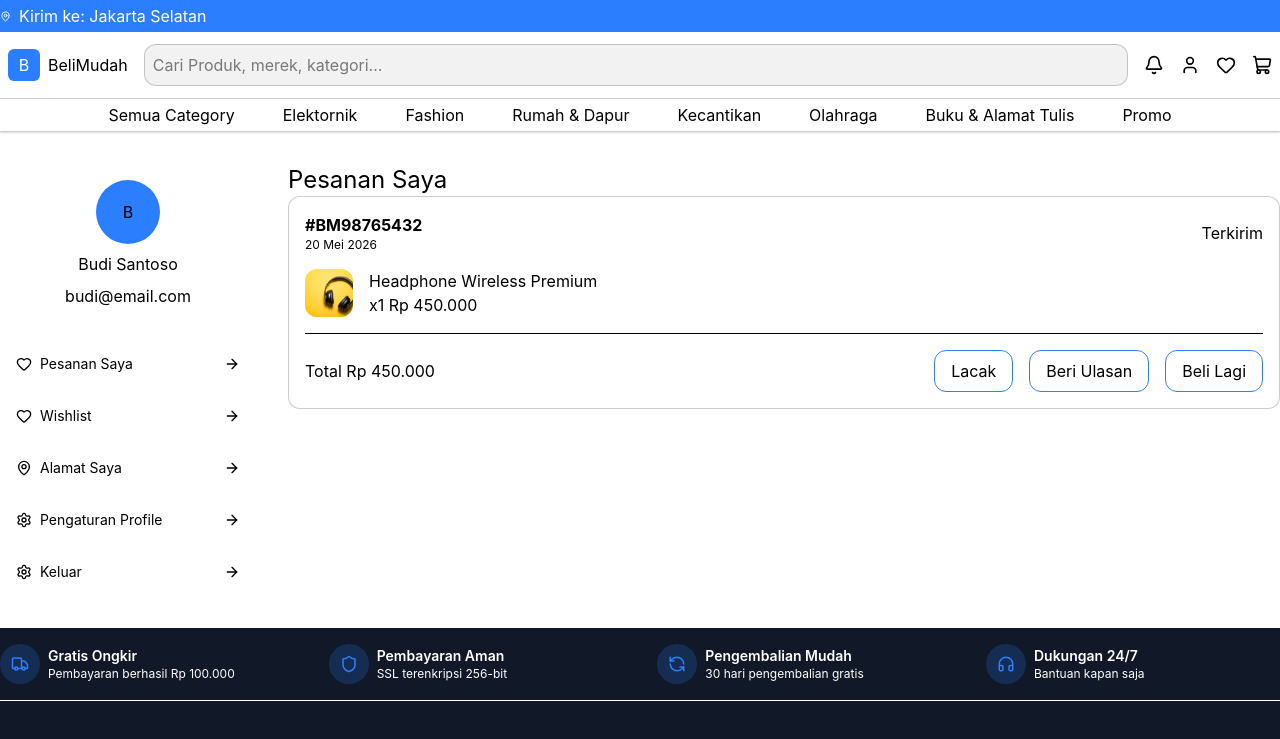
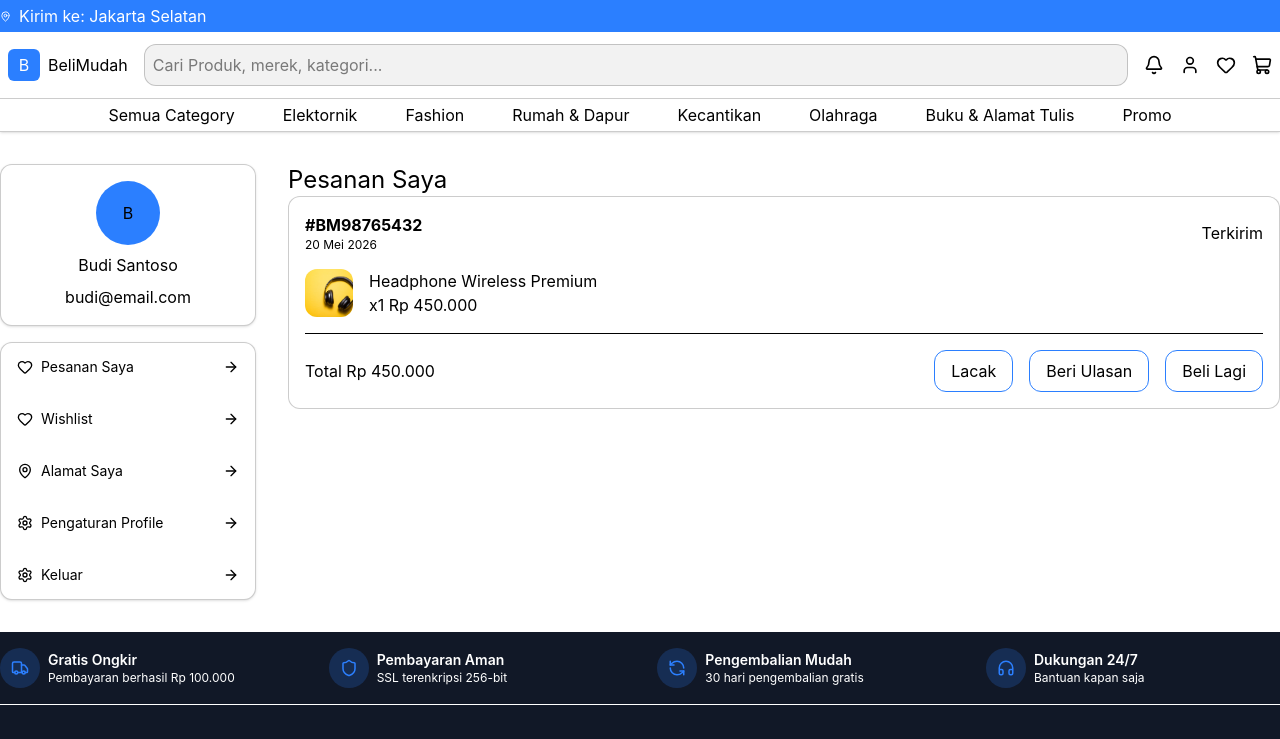
Before and after one commit to zackyrafian/belimudah, a React (Vite) app: page /profile in a window 1280 px wide. Shown: the top 739 px of the page. Built offline with nearby package versions, Linux system fonts and the light colour scheme.

Commit message:
style: add border & shadow card

```diff
--- a/src/components/layouts/profile.layout.jsx
+++ b/src/components/layouts/profile.layout.jsx
@@ -36,13 +36,13 @@ export default function ProfileLayout() {
     <MainLayout>
       <div className="flex flex-row gap-8">
         <div className="w-1/5 flex flex-col gap-4">
-          <div className="flex flex-col gap-2 rounded-xl items-center justify-center bg-white border-black/20 p-4">
+          <div className="flex flex-col gap-2 rounded-xl shadow-sm items-center justify-center bg-white border-black/20 border p-4">
             <div className="rounded-full w-16 h-16 bg-blue-500 flex justify-center items-center">B</div>
             <div>Budi Santoso</div>
             <div>budi@email.com</div>
           </div>
 
-          <div className="bg-white rounded-xl flex flex-col gap-1">
+          <div className="bg-white rounded-xl border border-black/20 shadow-sm flex flex-col gap-1">
             {listElement.map((item) => {
               return(
               <Link key={item.href} to={item.href} className="flex items-center text-sm justify-between px-4 py-3.5 hover:bg-gray-50 transition-colors">
```
